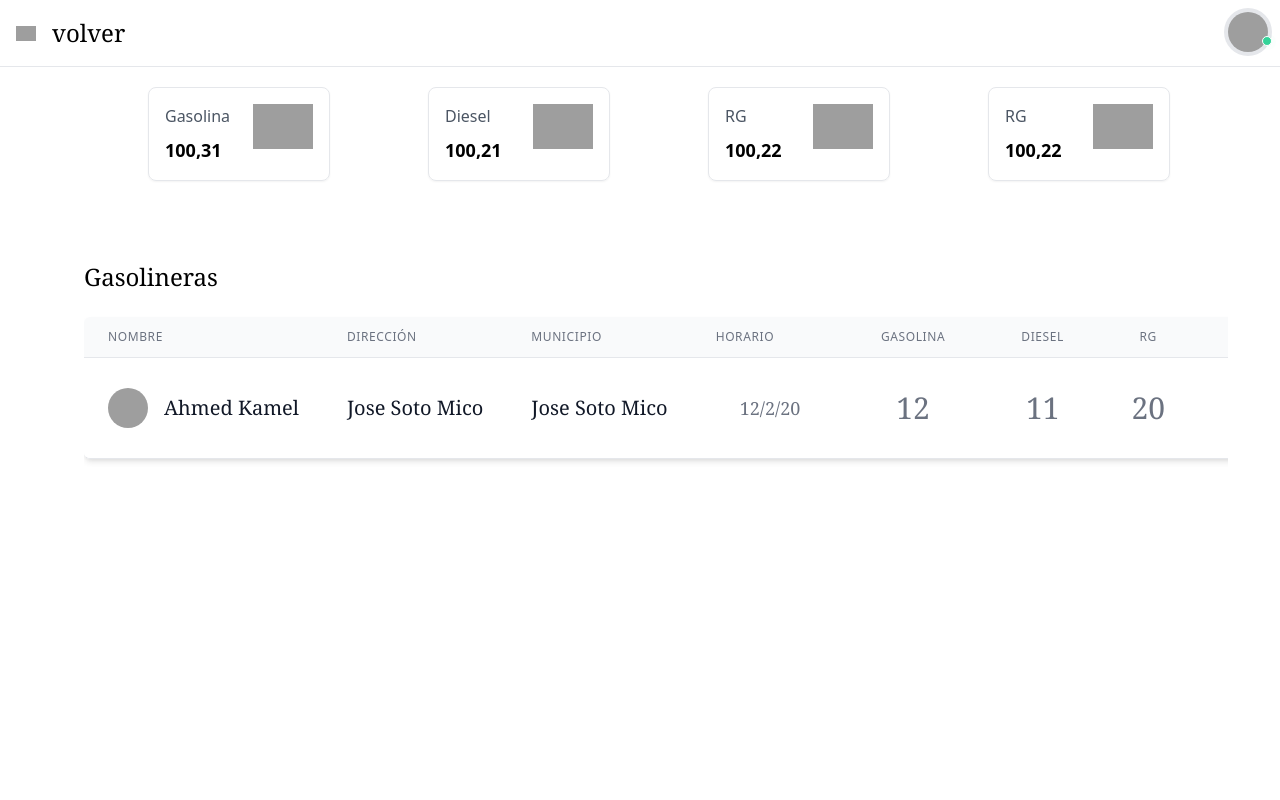
After one commit to nacachiri/ProyectoIntegrado, a PHP site: page /perfil.php in a window 1280 px wide. The commit adds this page. Run offline with PHP 8.4, Linux system fonts and the light colour scheme; the visitor is signed in with stand-in values (Sample User, id 1); some libraries are stand-ins or nearby versions; grey boxes are pictures that could not be loaded.

Commit message:
Agregado perfil js y perfil php y bd modificada

```diff
--- a/public/index.php
+++ b/public/index.php
@@ -7,9 +7,6 @@
 
     }
 
-    echo 'Esta es la pagina de inicio';
-
-
 ?>
 
 <form action='../src/destruirSesion.php'>
--- /dev/null
+++ b/public/perfil.php
@@ -0,0 +1,279 @@
+<?php
+    session_start();
+
+    if ($_SESSION['logged'] == false) {
+
+        header('location:public/login.html');
+
+    }
+
+?>
+
+<!DOCTYPE html>
+<html lang="en">
+<head>
+    <meta charset="UTF-8">
+    <meta name="viewport" content="width=device-width, initial-scale=1.0">
+    <title>Document</title>
+    <link rel="stylesheet" href="https://cdnjs.cloudflare.com/ajax/libs/tailwindcss/2.1.2/tailwind.min.css">
+    <script src="https://cdnjs.cloudflare.com/ajax/libs/axios/0.21.1/axios.min.js"></script>
+    <script src="js/perfil.js"></script>
+    <link rel="icon" type="image/png" href="Logo/logoFavicon.png">
+    <title>CoinFuel | Perfil</title>
+</head>
+<body>
+    <div>
+        <div class="flex h-screen overflow-y-hidden bg-white" x-data="setup()" x-init="$refs.loading.classList.add('hidden')">
+          <!-- Loading screen -->
+          <div
+            x-ref="loading"
+            class="fixed inset-0 z-50 flex items-center justify-center text-white bg-black bg-opacity-50"
+            style="backdrop-filter: blur(14px); -webkit-backdrop-filter: blur(14px)"
+          >
+            Loading.....
+          </div>
+            <!-- Sidebar footer -->
+            <div class="flex-shrink-0 p-0 border-t max-h-14">
+            </div>
+          </aside>
+
+          <div class="flex flex-col flex-1 h-full overflow-hidden">
+            <!-- Navbar -->
+            <header class="flex-shrink-0 border-b">
+              <div class="flex items-center justify-between p-2">
+                <button class="bg-blue-light rounded p-2 font-bold text-white text-sm mr-2 flex">
+                  <div class="imagen"><img src="../logos/casa.png" alt="ubicacion" title="ubicación" width="20"></div>
+              </button>
+              <div class="text-2xl font-serif">volver</div>
+                <!-- Mobile search box -->
+                <div
+                  x-show.transition="isSearchBoxOpen"
+                  class="fixed inset-0 z-10 bg-black bg-opacity-20"
+                  style="backdrop-filter: blur(14px); -webkit-backdrop-filter: blur(14px)"
+                >
+                  <div
+                    @click.away="isSearchBoxOpen = false"
+                    class="absolute inset-x-0 flex items-center justify-between p-2 bg-white shadow-md"
+                  >
+                  </div>
+                </div>
+
+                <!-- Desktop search box -->
+                <div class="items-center hidden px-2 space-x-2 md:flex-1 md:flex md:mr-auto md:ml-5">
+                  <!-- search icon -->
+                  <span>
+                    <svg
+                      class="w-5 h-5 text-gray-500"
+                      xmlns="http://www.w3.org/2000/svg"
+                      fill="none"
+                      viewBox="0 0 24 24"
+                      stroke="currentColor"
+                    >
+                    </svg>
+                </div>
+                <!-- Navbar right -->
+                <div class="relative flex items-center space-x-3">
+                  <!-- avatar button -->
+                  <div class="relative" x-data="{ isOpen: false }">
+                    <button @click="isOpen = !isOpen" class="p-1 bg-gray-200 rounded-full focus:outline-none focus:ring">
+                      <img
+                        class="object-cover w-10 h-10 rounded-full"
+                        src="https://avatars0.githubusercontent.com/u/57622665?s=460&u=8f581f4c4acd4c18c33a87b3e6476112325e8b38&v=4"
+                        alt="Ahmed Kamel"
+                      />
+                    </button>
+                    <!-- green dot -->
+                    <div class="absolute right-0 p-1 bg-green-400 rounded-full bottom-3 animate-ping"></div>
+                    <div class="absolute right-0 p-1 bg-green-400 border border-white rounded-full bottom-3"></div>
+
+                    <!-- Dropdown card -->
+                    <div
+                      @click.away="isOpen = false"
+                      x-show.transition.opacity="isOpen"
+                      class="absolute mt-3 transform -translate-x-full bg-white rounded-md shadow-lg min-w-max"
+                    >
+                      <div class="flex flex-col p-4 space-y-1 font-medium border-b">
+                        <span class="text-gray-800">Ahmed Kamel</span>
+                        <span class="text-sm text-gray-400">ahmed.kamel@example.com</span>
+                      </div>
+                       <!--<ul class="flex flex-col p-2 my-2 space-y-1">
+                        <li>
+                          <a href="#" class="block px-2 py-1 transition rounded-md hover:bg-gray-100">Link</a>
+                        </li>
+                        <li>
+                          <a href="#" class="block px-2 py-1 transition rounded-md hover:bg-gray-100">Another Link</a>
+                        </li>
+                      </ul>-->
+                    </div>
+                  </div>
+                </div>
+              </div>
+            </header>
+            <!-- Main content -->
+            <main class="flex-1 max-h-full p-5 overflow-hidden overflow-y-scroll">
+              <!-- Start Content -->
+             <div flex items-stretch >
+              <div class="flex items-stretch grid grid-cols-1 gap-2 mt-0 sm:grid-cols-1 lg:grid-cols-4">
+                <template x-for="i in 1" :key="i">
+                  <div class="p-4 transition-shadow border rounded-lg shadow-sm hover:shadow-lg ml-32 w-3/5">
+                    <div class="flex items-start justify-between">
+                      <div class="flex flex-col space-y-2">
+                        <span class="text-gray-600">Gasolina</span>
+                        <span class="text-lg font-semibold">100,31</span>
+                      </div>
+                      <div class="imagen"><img src="../logos/maps.png" alt="ubicacion" title="ubicación" width="60"></div>
+                    </div>
+                  </div>
+                </template>
+                <div class="p-4 transition-shadow border rounded-lg shadow-sm hover:shadow-lg ml-24 w-3/5">
+                    <div class="flex items-start justify-between">
+                      <div class="flex flex-col space-y-2">
+                        <span class="text-gray-600">Diesel</span>
+                        <span class="text-lg font-semibold">100,21</span>
+                      </div>
+                      <div class="imagen"><img src="../logos/maps.png" alt="ubicacion" title="ubicación" width="60"></div>
+                    </div>
+                  </div>
+                  <div class="p-4 transition-shadow border rounded-lg shadow-sm hover:shadow-lg ml-16 w-3/5">
+                    <div class="flex items-start justify-between">
+                      <div class="flex flex-col space-y-2">
+                        <span class="text-gray-600">RG</span>
+                        <span class="text-lg font-semibold">100,22</span>
+                      </div>
+                      <div class="imagen"><img src="../logos/maps.png" alt="ubicacion" title="ubicación" width="60"></div>
+                    </div>
+                  </div>
+                  <div class="p-4 transition-shadow border rounded-lg shadow-sm hover:shadow-lg ml-8 w-3/5">
+                    <div class="flex items-start justify-between">
+                      <div class="flex flex-col space-y-2">
+                        <span class="text-gray-600">RG</span>
+                        <span class="text-lg font-semibold">100,22</span>
+                      </div>
+                      <div class="imagen"><img src="../logos/maps.png" alt="ubicacion" title="ubicación" width="60"></div>
+                    </div>
+                  </div>
+              </div>
+            </div>
+              <!-- Table see (https://tailwindui.com/components/application-ui/lists/tables) -->
+              <h3 class="mt-20 ml-16 text-2xl font-serif">Gasolineras</h3>
+              <div class="flex flex-col mt-6 ml-16 mr-8">
+                <div class="-my-2 overflow-x-auto sm:-mx-6 lg:-mx-0 w-6/6">
+                  <div class="inline-block min-w-full py-2 align-middle">
+                    <div class="overflow-hidden border-b border-gray-200 rounded-md shadow-md">
+                      <table class="min-w-full overflow-x-scroll divide-y divide-gray-200">
+                        <thead class="bg-gray-50">
+                          <tr>
+                            <th
+                              scope="col"
+                              class="px-6 py-3 text-xs font-medium tracking-wider text-left text-gray-500 uppercase"
+                            >
+                              Nombre
+                            </th>
+                            <th
+                              scope="col"
+                              class="px-6 py-3 text-xs font-medium tracking-wider text-left text-gray-500 uppercase"
+                            >
+                              DIRECCIÓN
+                            </th>
+                            <th
+                              scope="col"
+                              class="px-6 py-3 text-xs font-medium tracking-wider text-left text-gray-500 uppercase"
+                            >
+                              MUNICIPIO
+                            </th>
+                            <th
+                              scope="col"
+                              class="px-6 py-3 text-xs font-medium tracking-wider text-left text-gray-500 uppercase"
+                            >
+                              HORARIO
+                            </th>
+                            <th
+                              scope="col"
+                              class="px-6 py-3 text-xs font-medium tracking-wider text-center text-gray-500 uppercase"
+                            >
+                              Gasolina
+                            </th>
+                            <th
+                              scope="col"
+                              class="px-6 py-3 text-xs font-medium tracking-wider text-center text-gray-500 uppercase"
+                            >
+                              Diesel
+                            </th>
+                            <th
+                              scope="col"
+                              class="px-6 py-3 text-xs font-medium tracking-wider text-center text-gray-500 uppercase"
+                            >
+                              RG
+                            </th>
+                            <th scope="col" class="relative px-6 py-3">
+                              <span class="sr-only text-gray-900">Ubicación</span>
+                            </th>
+                          </tr>
+                        </thead>
+                        <tbody class="bg-white divide-y divide-gray-200 ">
+                          <template x-for="i in 1" :key="i">
+                            <tr class="transition-all hover:bg-gray-100 hover:shadow-lg ">
+                              <td class="px-6 py-4 whitespace-nowrap ">
+                                <div class="flex items-center ">
+                                  <div class="flex-shrink-0 w-10 h-10">
+                                    <img
+                                      class="w-10 h-10 rounded-full"
+                                      src="https://avatars0.githubusercontent.com/u/57622665?s=460&u=8f581f4c4acd4c18c33a87b3e6476112325e8b38&v=4"
+                                      alt=""
+                                    />
+                                  </div>
+                                  <div class="ml-4">
+                                    <div class="text-sm text-xl font-serif text-gray-900">Ahmed Kamel</div>
+                                  </div>
+                                </div>
+                              </td>
+                              <td class="px-6 py-4 whitespace-nowrap text-center ">
+                                <div class="text-sm text-xl font-serif text-gray-900">Jose Soto Mico</div>
+                              </td>
+                              <td class="px-6 py-4 whitespace-nowrap text-center ">
+                                <div class="text-sm text-xl font-serif text-gray-900">Jose Soto Mico</div>
+                              </td>
+                              <td class="px-6 py-4 whitespace-nowrap text-center ">
+                                <div class="px-6 py-4 text-sm text-gray-500 whitespace-nowrap text-lg font-serif text-2x1">12/2/20</div>
+                              </td>
+                              <td class="px-6 py-4 whitespace-nowrap text-center ">
+                                <div class="px-6 py-4 text-sm text-gray-500 whitespace-nowrap text-lg font-serif text-3xl">12</div>
+                              </td>
+                              <td class="px-6 py-4 whitespace-nowrap text-center">
+                                <div class="px-6 py-4 text-sm text-gray-500 whitespace-nowrap text-lg font-serif text-3xl">11</div>
+                              </td>
+                              <td class="px-6 py-4 text-sm text-gray-500 whitespace-nowrap text-center text-lg font-serif text-3xl">20</td>
+                              <td class="px-6 py-4 text-sm font-medium text-right whitespace-nowrap ">
+                                <a href="#" class="text-indigo-600 hover:text-indigo-900 "><img src="../logos/maps.png" alt="ubicacion" title="ubicación" width="60"></a>
+                              </td>
+                            </tr>
+                          </template>
+                        </tbody>
+                      </table>
+                    </div>
+                  </div>
+                </div>
+              </div>
+            </main>
+
+              <!-- Settings Panel Content ... -->
+            </div>
+          </div>
+        </div>
+        <script src="https://cdn.jsdelivr.net/gh/alpinejs/alpine@v2.7.3/dist/alpine.min.js" defer></script>
+        <script>
+          const setup = () => {
+            return {
+              loading: true,
+              isSidebarOpen: false,
+              toggleSidbarMenu() {
+                this.isSidebarOpen = !this.isSidebarOpen
+              },
+              isSettingsPanelOpen: false,
+              isSearchBoxOpen: false,
+            }
+          }
+        </script>
+    </div>
+</body>
+</html>
```
Also changed, not shown: coinfuel.sql, public/js/perfil.js (added).
